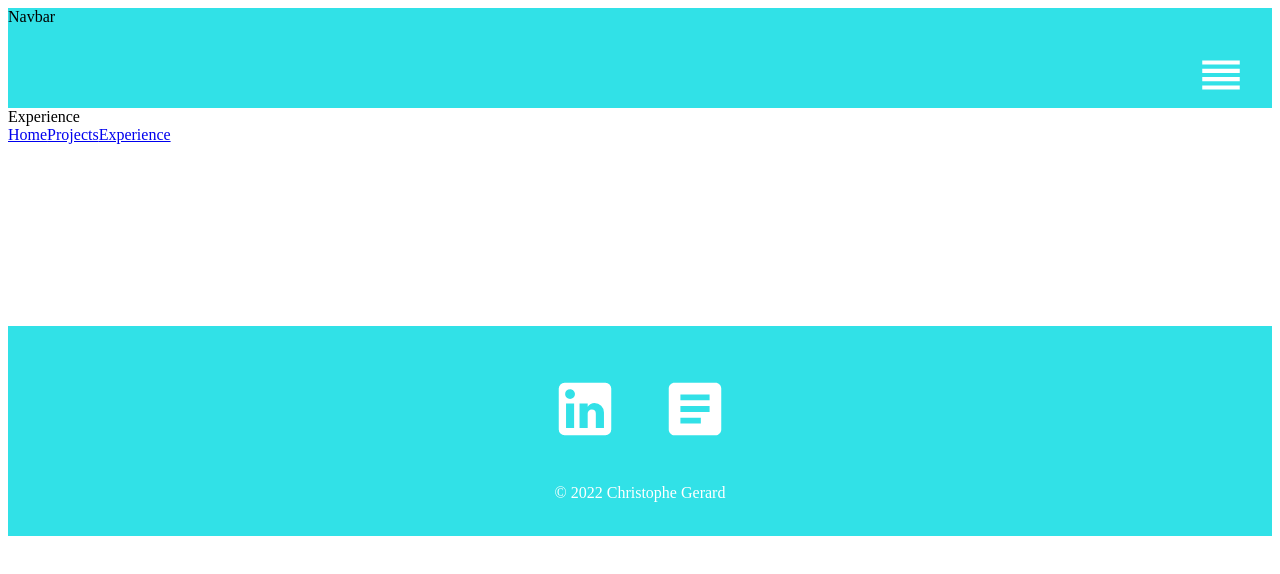
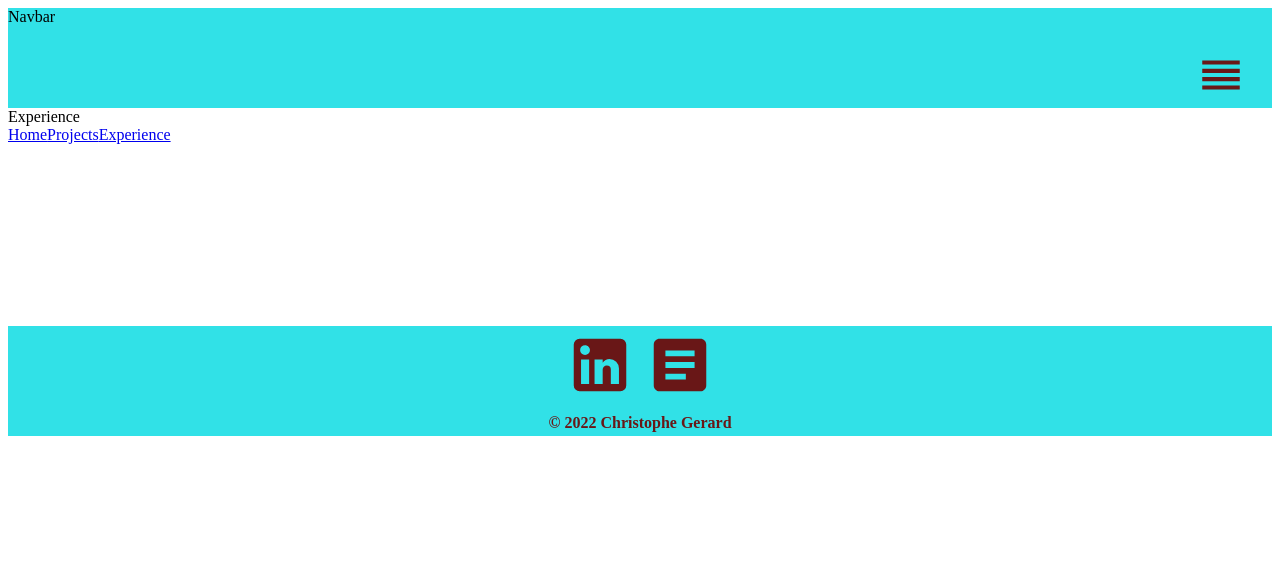
Before and after one commit to Flawlessgod/portfolio, a React (Create React App) app: page /portfolio/experience in a window 1280 px wide. Shown: the top 574 px of the page. Built offline with nearby package versions, Linux system fonts and the light colour scheme.

Commit message:
change colour

```diff
--- a/src/styles/Footer.css
+++ b/src/styles/Footer.css
@@ -1,6 +1,6 @@
 .footer {
   width: 100%;
-  height: 200px;
+  height: 100px;
   background: #31e1e7;
   display: flex;
   justify-content: center;
@@ -8,21 +8,24 @@
   flex-direction: column;
   padding-top: 10px;
   margin-top: 200px;
+  margin-bottom: 5px;
+  font-weight: 900;
 }
 
 .socialMedia svg {
-  color: white;
-  margin: 20px;
+  color: rgb(105, 23, 23);
+  margin: 5px;
   font-size: 70px;
   cursor: pointer;
 }
 
 .footer p {
-  color: white;
+  color: rgb(105, 23, 23);
+  margin-top: 5px;
 }
 
 @media only screen and (max-width: 600px) {
   .footer svg {
-    font-size: 50px;
+    font-size: 70px;
   }
 }
--- a/src/styles/Navbar.css
+++ b/src/styles/Navbar.css
@@ -19,7 +19,7 @@
   margin-right: 20px;
   background-color: transparent;
   border: none;
-  color: white;
+  color: rgb(105, 23, 23);
   cursor: pointer;
 }
 
```
